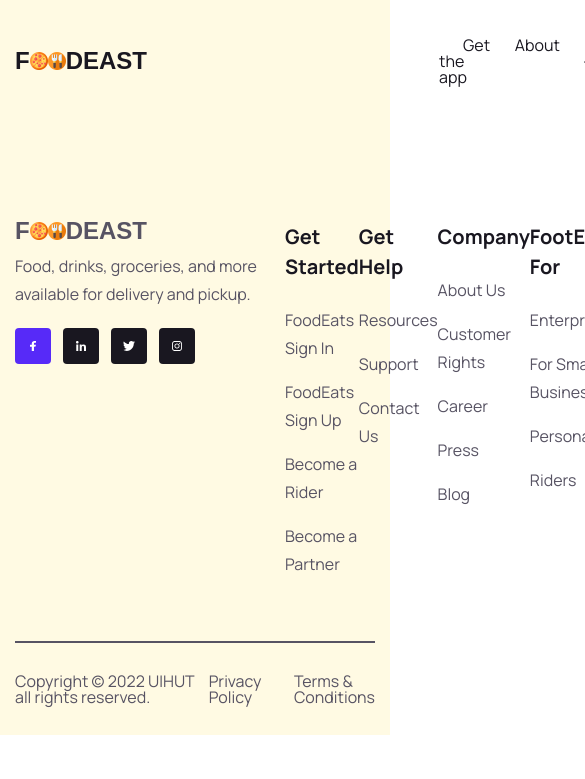
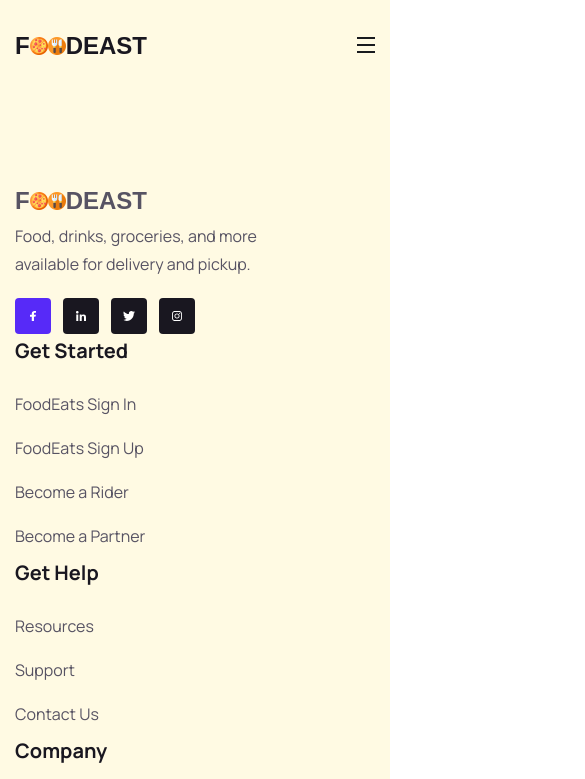
Before and after one commit to nguyenhieu67/New-project, a website: page index.html in a window 390 px wide. Shown: the top 779 px of the page, 585 px wide, since content can reach past the window. Drawn offline with Linux system fonts and the light colour scheme.

Commit message:
Responsive Header, Footer

```diff
--- a/scss/layout/_footer.scss
+++ b/scss/layout/_footer.scss
@@ -1,3 +1,5 @@
+@use "../abstracts";
+
 .footer {
     padding: 100px 0 30px;
     background: var(--color-bg);
@@ -6,6 +8,10 @@
     &__row {
         display: grid;
         grid-template-columns: 2.5fr 1.2fr 1fr 1fr 1fr;
+
+        @include abstracts.screen(lg) {
+            grid-template-columns: 1fr;
+        }
     }
 
     &__desc {
@@ -44,10 +50,20 @@
     &__copyright {
         display: flex;
         justify-content: space-between;
+        gap: 20px;
+
+        @include abstracts.screen(lg) {
+            flex-direction: column;
+        }
 
         &--right {
             display: flex;
             gap: 30px;
+
+            @include abstracts.screen(lg) {
+                flex-direction: column;
+                gap: 20px;
+            }
         }
     }
 }
--- a/scss/layout/_header.scss
+++ b/scss/layout/_header.scss
@@ -6,11 +6,10 @@
 .top-bar {
     display: flex;
     align-items: center;
+    justify-content: space-between;
 }
 
 .navbar {
-    margin-left: 292px;
-    margin-right: auto;
     &__list {
         display: flex;
     }
--- a/templates/header.html
+++ b/templates/header.html
@@ -16,8 +16,13 @@
             DEAST
         </h1>
 
+        <!-- Menu -->
+        <div class="menu d-none d-md-block">
+            <img src="./assets/icons/menu.svg" alt="" />
+        </div>
+
         <!-- Navbar -->
-        <nav class="navbar">
+        <nav class="navbar d-md-none">
             <ul class="navbar__list">
                 <li>
                     <a href="#!" class="navbar__link">Get the app</a>
@@ -35,7 +40,7 @@
         </nav>
 
         <!-- Action -->
-        <div class="top-act">
+        <div class="top-act d-md-none">
             <button>Sign In</button>
             <button class="top-act__sign-up btn btn--primary">Sign Up</button>
         </div>
```
Also changed, not shown: assets/css/main.css, assets/icons/menu.svg (added), 1 other file.
